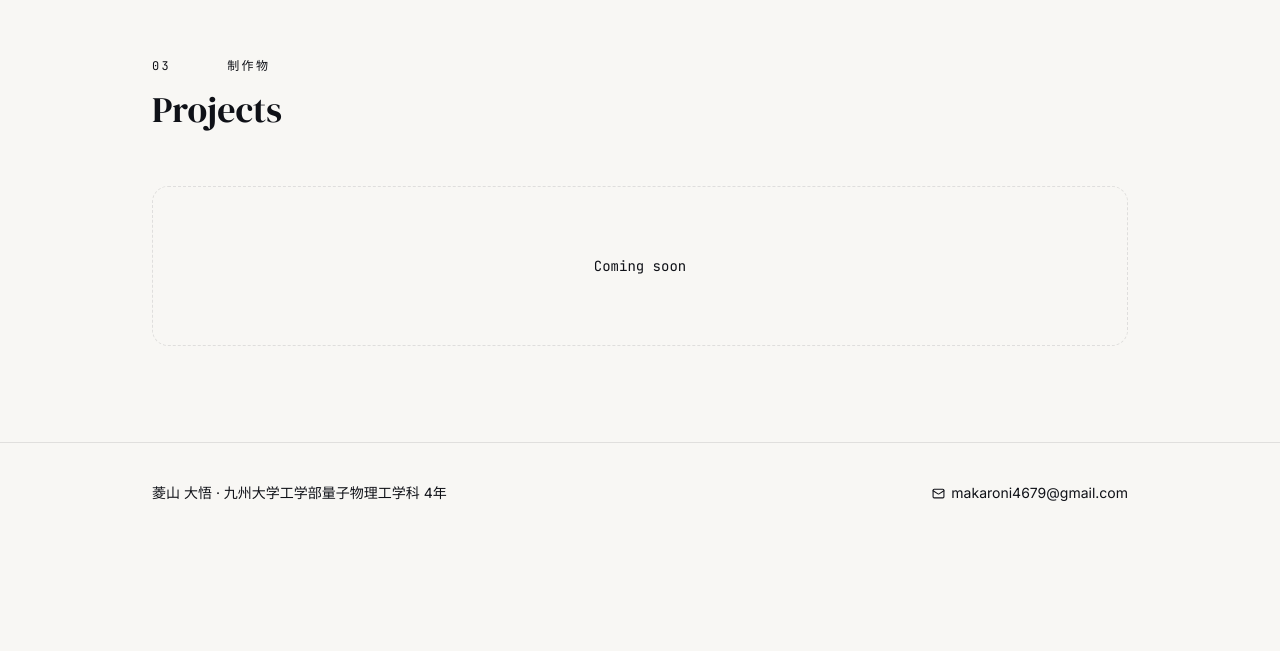
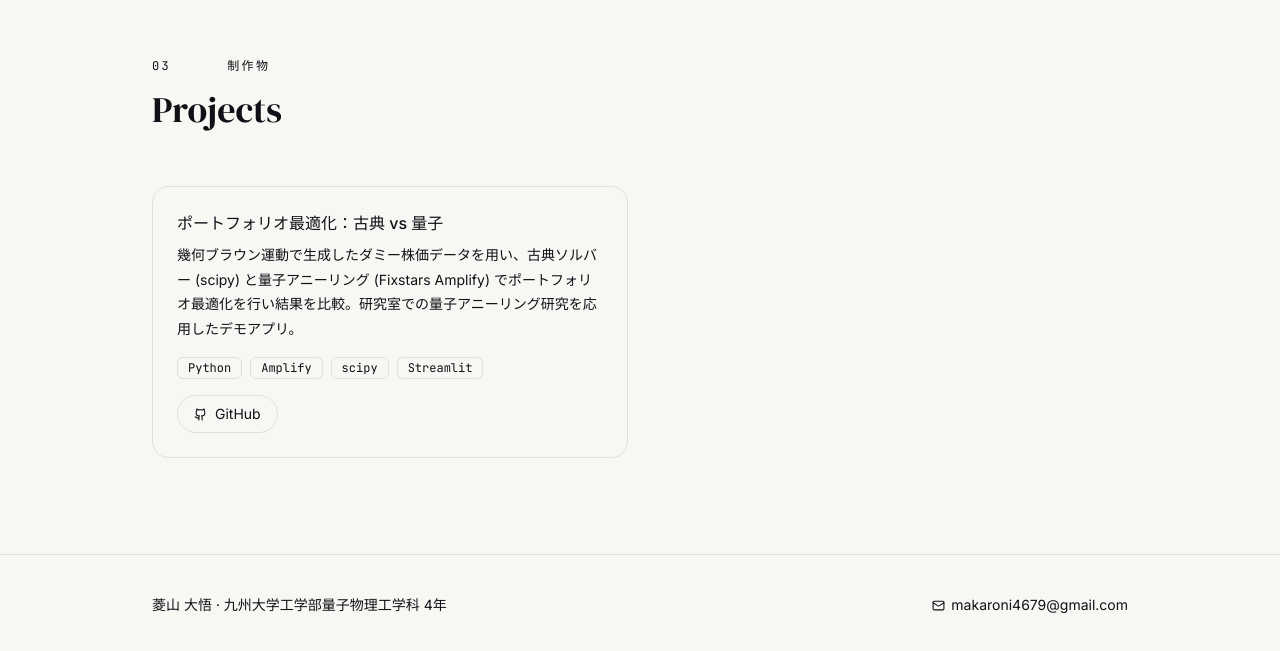
Before and after one commit to Maple170/Maple170.github.io, a React (Vite) app: page / in a window 1280 px wide. Shown: the part 1998-2649 px from the top of the page. Before the commit the page ends 2541 px from the top, so only its background shows below. Built offline with nearby package versions, Linux system fonts and the light colour scheme.

Commit message:
Add portfolio optimization project to Projects section

```diff
--- a/src/app/App.tsx
+++ b/src/app/App.tsx
@@ -38,7 +38,15 @@ const experiences = [
   },
 ];
 
-const projects: { title: string; description: string; tech: string[]; github: string; demo: string | null; image: string }[] = [];
+const projects: { title: string; description: string; tech: string[]; github: string; demo: string | null }[] = [
+  {
+    title: "ポートフォリオ最適化：古典 vs 量子",
+    description: "幾何ブラウン運動で生成したダミー株価データを用い、古典ソルバー (scipy) と量子アニーリング (Fixstars Amplify) でポートフォリオ最適化を行い結果を比較。研究室での量子アニーリング研究を応用したデモアプリ。",
+    tech: ["Python", "Amplify", "scipy", "Streamlit"],
+    github: "https://github.com/Maple170/portfolio-optimization",
+    demo: null,
+  },
+];
 
 const skills = ["Python", "PyTorch", "Git"];
 
@@ -308,8 +316,50 @@ export default function App() {
           >
             Projects
           </h2>
-          <div className="flex items-center justify-center h-40 border border-dashed border-border rounded-2xl text-muted-foreground text-sm" style={{ fontFamily: "'JetBrains Mono', monospace" }}>
-            Coming soon
+          <div className="grid grid-cols-1 md:grid-cols-2 gap-6">
+            {projects.map((project) => (
+              <div
+                key={project.title}
+                className="group p-6 bg-card border border-border rounded-2xl hover:border-foreground/20 hover:shadow-sm transition-all flex flex-col gap-4"
+              >
+                <div>
+                  <h3 className="text-base font-medium text-foreground mb-2">{project.title}</h3>
+                  <p className="text-[14px] leading-[1.75] text-foreground/75">{project.description}</p>
+                </div>
+                <div className="flex flex-wrap gap-2">
+                  {project.tech.map((t) => (
+                    <span
+                      key={t}
+                      className="px-2.5 py-0.5 text-xs bg-secondary text-secondary-foreground rounded-md border border-border"
+                      style={{ fontFamily: "'JetBrains Mono', monospace" }}
+                    >
+                      {t}
+                    </span>
+                  ))}
+                </div>
+                <div className="flex items-center gap-3 mt-auto">
+                  <a
+                    href={project.github}
+                    target="_blank"
+                    rel="noopener noreferrer"
+                    className="inline-flex items-center gap-2 px-4 py-2 border border-border text-sm rounded-full hover:bg-secondary transition-colors"
+                  >
+                    <Github size={13} />
+                    GitHub
+                  </a>
+                  {project.demo && (
+                    <a
+                      href={project.demo}
+                      target="_blank"
+                      rel="noopener noreferrer"
+                      className="inline-flex items-center gap-2 px-4 py-2 bg-foreground text-background text-sm rounded-full hover:opacity-80 transition-opacity"
+                    >
+                      Demo
+                    </a>
+                  )}
+                </div>
+              </div>
+            ))}
           </div>
         </div>
       </section>
```
